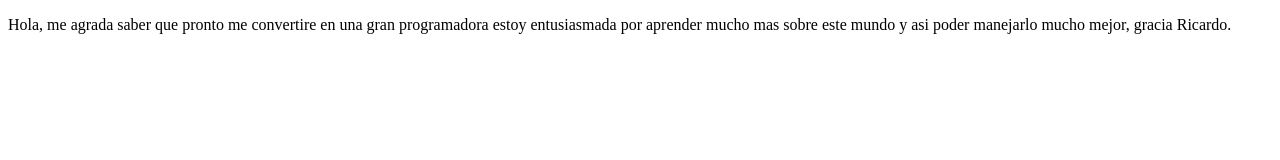
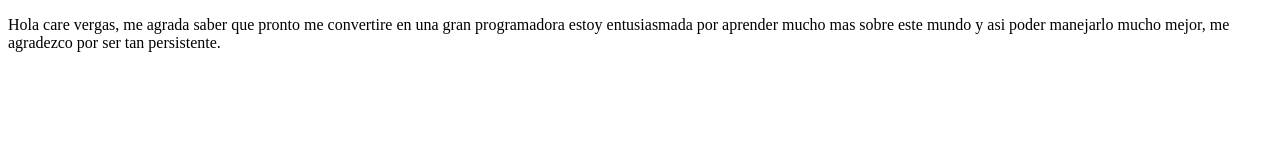
Before and after one commit to Valentinapins989898/proyectoDemoCursoPrework, a plain HTML site: page index.html in a window 1280 px wide. Drawn offline with Linux system fonts and the light colour scheme.

Commit message:
cambios de mas motivacion personal

```diff
--- a/index.html
+++ b/index.html
@@ -8,8 +8,8 @@
 </head>
 <body>
     <p>
-        Hola, me agrada saber que pronto me convertire en una gran programadora
-        estoy entusiasmada por aprender mucho mas sobre este mundo y asi poder manejarlo mucho mejor, gracia Ricardo.
+        Hola care vergas, me agrada saber que pronto me convertire en una gran programadora
+        estoy entusiasmada por aprender mucho mas sobre este mundo y asi poder manejarlo mucho mejor, me agradezco por ser tan persistente.
     </p>
 </body>
 </html>
```
